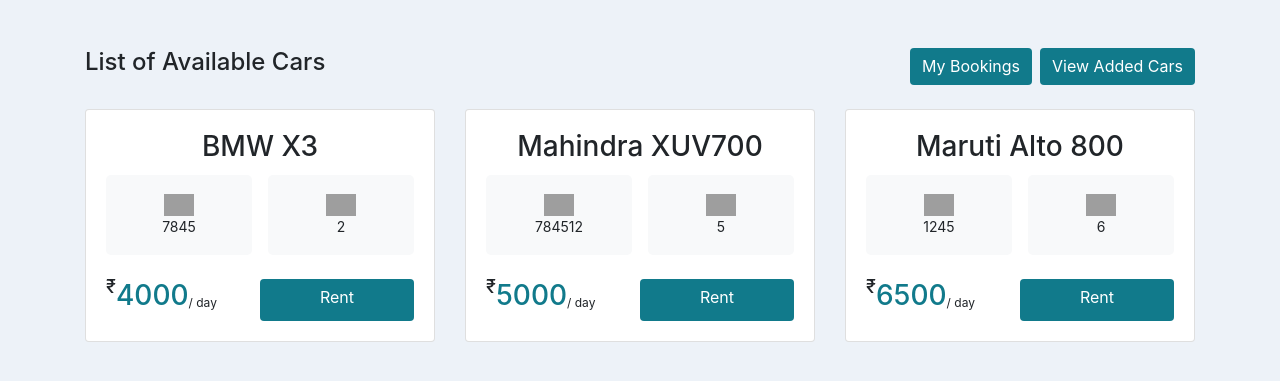
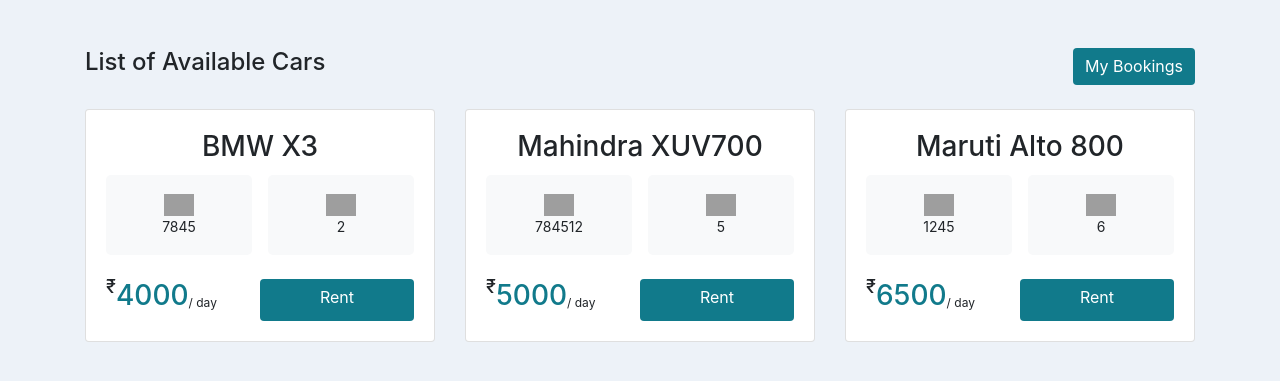
Before and after one commit to charanvinay/CarRental_Internshala, a PHP site: page /pages/Customer/Dashboard/index.php in a window 1280 px wide. Shown: the part 56-437 px from the top of the page. Run offline with PHP 8.4, Linux system fonts and the light colour scheme; a user stored in the database is signed in; data comes from the database, SQL or seed files in the repository; grey boxes are pictures that could not be loaded.

Commit message:
removed view added cars buttton in customer login

```diff
--- a/pages/Customer/Dashboard/index.php
+++ b/pages/Customer/Dashboard/index.php
@@ -26,9 +26,6 @@
       <div class="d-flex">
         <?php if (isset($_SESSION['custo_mail'])) {
           echo '<a href="../Booking/myBookings.php" class="btn btn-primary">My Bookings</a>';
-        } ?>
-        <?php if (isset($_SESSION['agency_username'])) {
-          echo '<a href="../../Agency/Booking/bookedCars.php" class="btn btn-primary ml-2">View Added Cars</a>';
         } ?>
       </div>
     </div>
```
